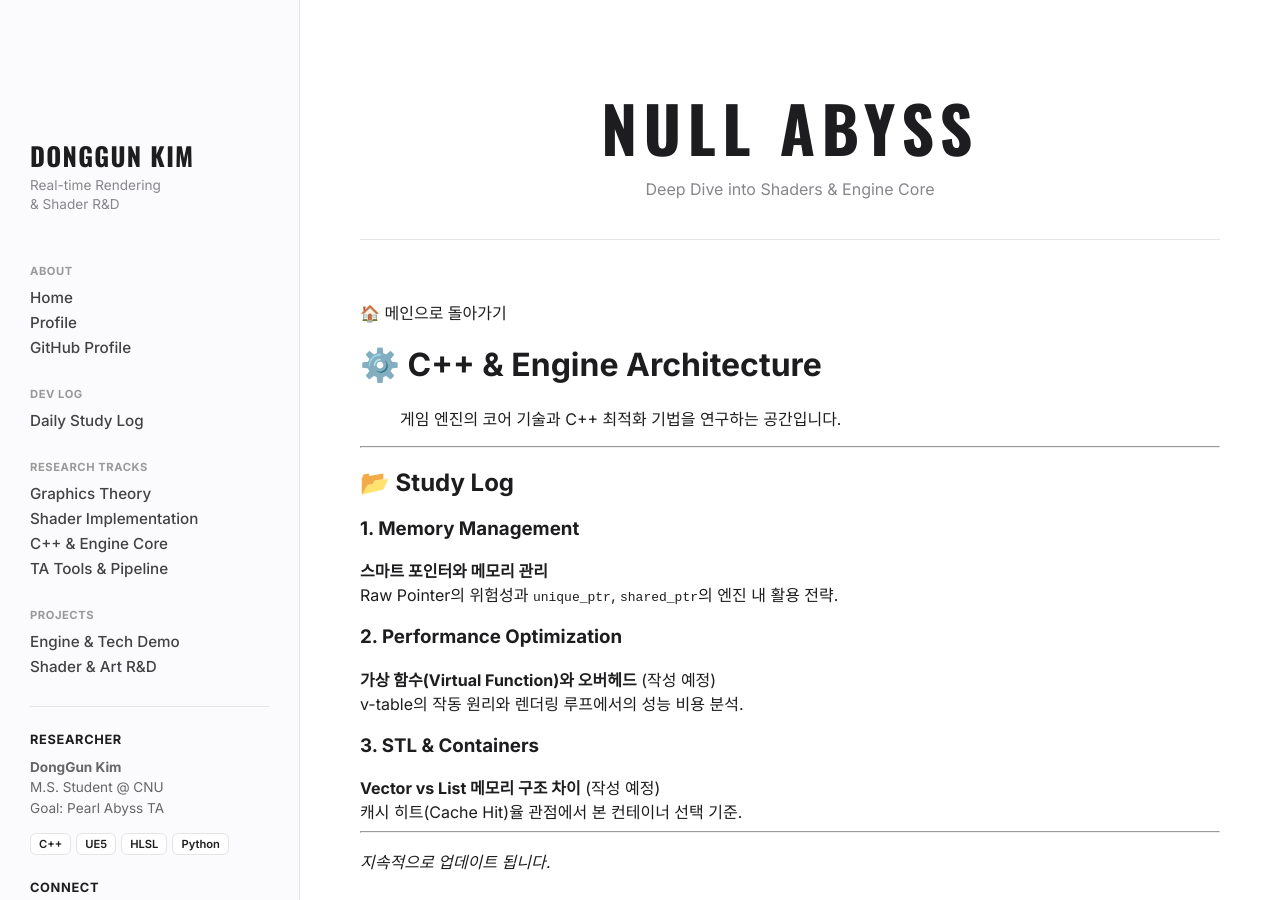
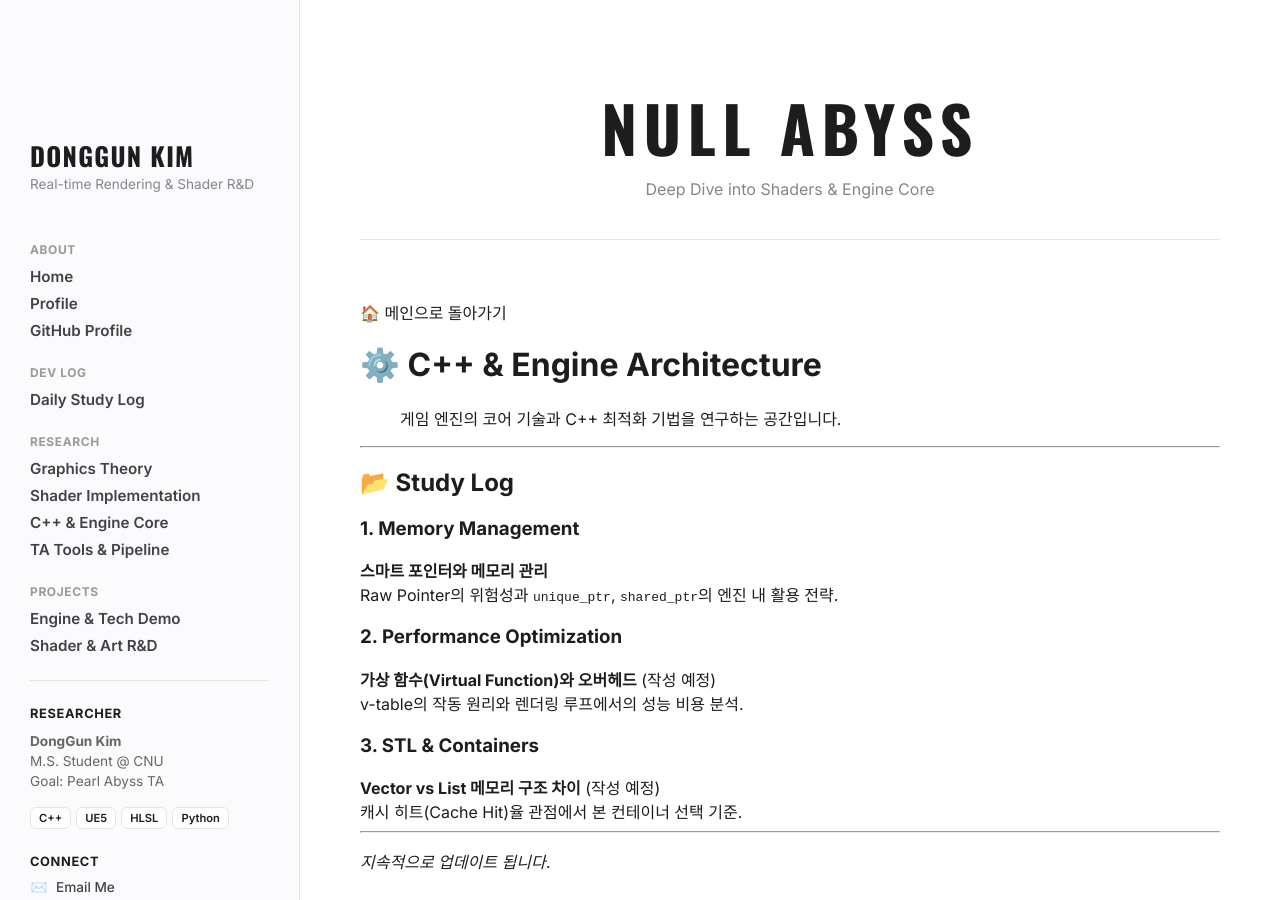
Before and after one commit to KimDongGun324/kimdonggun324.github.io, a Jekyll site: the page built from 03_Engine_CPP/README.md, in a window 1280 px wide. Built offline with Jekyll 4.4.1, drawn with Linux system fonts in a browser that asks for light colours.

Commit message:
Update default.html

```diff
--- a/_layouts/default.html
+++ b/_layouts/default.html
@@ -52,20 +52,24 @@
       font-family: 'Oswald', sans-serif; font-size: 1.6em; color: #1d1d1f;
       margin: 0 0 5px 0; letter-spacing: 0.05em; line-height: 1.2;
     }
-    .sidebar-desc { font-size: 0.85em; color: var(--text-secondary); margin-bottom: 50px; font-weight: 400; margin-top:0; line-height: 1.4; }
+    /* ⭐️ 수정: 한 줄로 강제 표시 (white-space: nowrap) */
+    .sidebar-desc {
+      font-size: 0.85em; color: var(--text-secondary); margin-bottom: 50px; font-weight: 400; margin-top:0;
+      white-space: nowrap;
+    }
 
-    .nav-group { margin-bottom: 30px; }
+    .nav-group { margin-bottom: 25px; }
     .nav-header {
-      display: block; font-size: 0.7em; font-weight: 700; color: #999;
+      display: block; font-size: 0.75em; font-weight: 700; color: #999;
       margin-bottom: 10px; letter-spacing: 0.05em; text-transform: uppercase;
     }
     .sidebar-nav ul { list-style: none; padding: 0; margin: 0; }
-    .sidebar-nav li { margin-bottom: 6px; }
+    .sidebar-nav li { margin-bottom: 8px; }
     .sidebar-nav a {
-      color: #424245; font-weight: 500; font-size: 0.95em;
-      transition: color 0.2s; display: block;
+      color: #424245; font-weight: 600; font-size: 0.95em;
+      transition: color 0.2s; display: flex; align-items: center;
     }
-    .sidebar-nav a:hover { color: #1d1d1f; transform: translateX(2px); transition: transform 0.2s; }
+    .sidebar-nav a:hover { color: var(--accent-color); }
 
     .sidebar-bottom { border-top: 1px solid var(--border-color); padding-top: 25px; }
     .profile-header { font-size: 0.8em; font-weight: 700; color: #1d1d1f; text-transform: uppercase; margin-bottom: 10px; letter-spacing: 0.05em; }
@@ -76,10 +80,11 @@
       font-size: 0.7em; font-weight: 600; border: 1px solid #e5e5e5;
     }
     .contact-link {
-      display: block; margin-bottom: 6px;
+      display: flex; align-items: center; margin-bottom: 8px;
       color: #424245; font-size: 0.85em; font-weight: 500; transition: color 0.2s;
     }
-    .contact-link:hover { color: var(--accent-color); text-decoration: underline; }
+    .contact-link:hover { color: var(--accent-color); }
+    .icon { width: 18px; margin-right: 8px; text-align: center; }
 
     /* 4. 중앙 메인 컨텐츠 */
     .main-content {
@@ -97,46 +102,43 @@
     }
     .page-desc { font-size: 1em; color: var(--text-secondary); font-weight: 300; }
 
-    /* ⭐️ 2열 분할 레이아웃 (좌:글 / 우:그림) */
-    .content-split-wrapper {
+    /* ⭐️ 3열 그리드 (비율 조정: 텍스트 열을 조금 더 넓게 1.2fr) */
+    .three-column-wrapper {
       display: grid;
-      grid-template-columns: minmax(500px, 1.3fr) minmax(380px, 1fr);
-      gap: 60px;
+      grid-template-columns: 1.2fr 1fr 1fr;
+      gap: 40px;
       align-items: start;
-      max-width: 1600px;
+      max-width: 1800px;
       margin: 0 auto;
     }
+    .column { display: flex; flex-direction: column; }
 
-    /* 컬럼 공통 */
+    /* 섹션 헤더 (애플 스타일 폰트) */
     .col-header {
-      margin-bottom: 20px; padding-bottom: 10px;
-      border-bottom: 1px solid #1d1d1f;
+      margin-bottom: 25px; padding-bottom: 12px;
+      border-bottom: 1px solid #1d1d1f; min-height: 50px;
+      display: flex; align-items: end;
     }
     .col-title {
-      font-family: "Inter", sans-serif; font-size: 1.1em; font-weight: 700;
-      color: #1d1d1f; margin: 0; text-transform: uppercase; letter-spacing: 0.05em;
+      font-family: "Inter", sans-serif; font-size: 1.25em; font-weight: 700;
+      color: #1d1d1f; margin: 0; letter-spacing: -0.02em;
     }
 
-    /* 텍스트 카드 스타일 (좌측) */
-    .text-section { margin-bottom: 40px; }
-    .text-section h4 {
-      font-size: 0.85em; color: #86868b; margin-bottom: 12px;
-      font-weight: 700; text-transform: uppercase; letter-spacing: 0.05em;
-    }
+    /* 카드 스타일 */
     ul { padding: 0; list-style: none; margin: 0; }
     li.text-card {
       background: #ffffff; border: 1px solid #eaeaea; border-radius: 12px;
-      transition: all 0.2s ease; padding: 20px; margin-bottom: 12px;
+      transition: all 0.2s ease; padding: 20px; margin-bottom: 15px;
     }
-    li.text-card:hover { transform: translateY(-2px); box-shadow: var(--hover-shadow); border-color: #d2d2d7; }
-    .text-card-title { display: block; font-weight: 600; font-size: 1em; margin-bottom: 4px; color: #1d1d1f; }
+    li.text-card:hover { transform: translateY(-3px); box-shadow: var(--hover-shadow); border-color: #d2d2d7; }
+    .text-card-title { display: block; font-weight: 700; font-size: 1em; margin-bottom: 6px; color: #1d1d1f; }
     .text-card-desc { font-size: 0.9em; color: #86868b; line-height: 1.4; }
 
-    /* 갤러리 스타일 (우측) */
-    .gallery-item { margin-bottom: 30px; }
+    /* 갤러리 스타일 */
+    .gallery-item { margin-bottom: 25px; }
     .gallery-thumb {
       width: 100%; aspect-ratio: 16/9; border-radius: 10px;
-      overflow: hidden; box-shadow: var(--card-shadow); margin-bottom: 12px;
+      overflow: hidden; box-shadow: var(--card-shadow); margin-bottom: 10px;
       transition: transform 0.2s; cursor: pointer; border: 1px solid rgba(0,0,0,0.05);
     }
     .gallery-thumb:hover { transform: scale(1.02); box-shadow: var(--hover-shadow); }
@@ -144,8 +146,9 @@
     .gallery-info strong { display: block; font-size: 1em; color: #1d1d1f; margin-bottom: 2px; font-weight: 600; }
     .gallery-info span { font-size: 0.85em; color: #86868b; }
 
-    @media (max-width: 1200px) { .content-split-wrapper { grid-template-columns: 1fr; } }
+    @media (max-width: 1400px) { .three-column-wrapper { grid-template-columns: 1fr 1fr; } }
     @media (max-width: 900px) {
+      .three-column-wrapper { grid-template-columns: 1fr; }
       .app-container { grid-template-columns: 1fr; }
       .sidebar { display: none; }
     }
@@ -160,7 +163,7 @@
         <h1 class="sidebar-title">
           <a href="{{ "/" | relative_url }}">DONGGUN KIM</a>
         </h1>
-        <p class="sidebar-desc">Real-time Rendering<br>& Shader R&D</p>
+        <p class="sidebar-desc">Real-time Rendering & Shader R&D</p>
 
         <nav class="sidebar-nav">
           <div class="nav-group">
@@ -178,7 +181,7 @@
             </ul>
           </div>
           <div class="nav-group">
-            <span class="nav-header">Research Tracks</span>
+            <span class="nav-header">RESEARCH</span>
             <ul>
               <li><a href="{{ "/01_Graphics_Theory/README.md" | relative_url }}">Graphics Theory</a></li>
               <li><a href="{{ "/02_Shader_Lab/README.md" | relative_url }}">Shader Implementation</a></li>
@@ -209,8 +212,8 @@
         </div>
         <div style="margin-top: 25px;">
           <div class="profile-header">Connect</div>
-          <a href="mailto:your-email@example.com" class="contact-link">Email Me</a>
-          <a href="#" class="contact-link">LinkedIn</a>
+          <a href="mailto:your-email@example.com" class="contact-link"><span class="icon">✉️</span> Email Me</a>
+          <a href="#" class="contact-link"><span class="icon">💼</span> LinkedIn</a>
         </div>
       </div>
     </aside>
```
Also changed, not shown: other parts of _layouts/default.html (+1 -1 lines).
